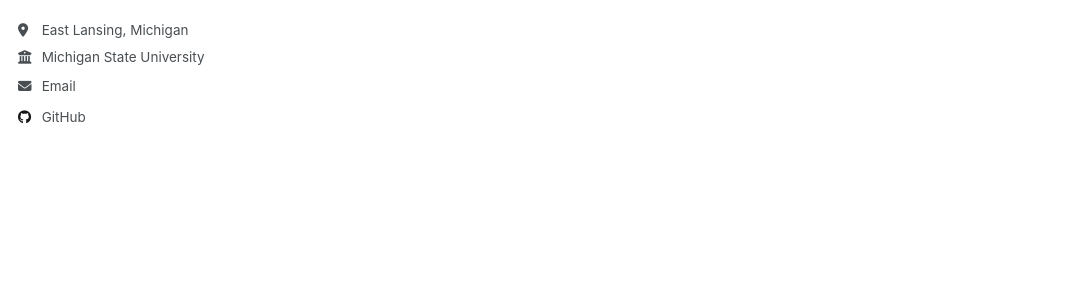
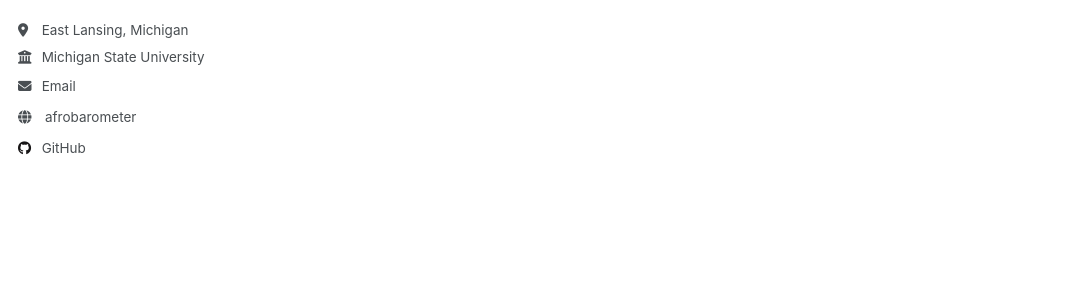
Before and after one commit to sophiesunderland/sophiesunderland.github.io, a Jekyll site: the page built from _pages/about.md, in a window 1280 px wide. Shown: the part 356-656 px from the top of the page, without its empty margins (0-1077 px from the left). Built offline with Jekyll 4.4.1, drawn with Linux system fonts in a browser that asks for light colours.

Commit message:
Update author-profile.html

```diff
--- a/_includes/author-profile.html
+++ b/_includes/author-profile.html
@@ -62,8 +62,8 @@
       {% if author.scopus %}
         <li><a href="{{ author.scopus }}"><i class="ai ai-scopus icon-pad-right"></i>Scopus</a></li>
       {% endif %}
-      {% if author.Afrobarometer %}
-         <li><a href="{{ author.Afrobarometer }}"><i class="fas fa-globe icon-pad-right"></i>Afrobarometer</a></li>
+      {% if author.afrobarometer %}
+         <li><a href="{{ author.afrobarometer }}"><i class="fas fa-globe icon-pad-right"></i>afrobarometer</a></li>
       {% endif %}
 
       <!-- Font Awesome icons / Repositories and software development -->
```
